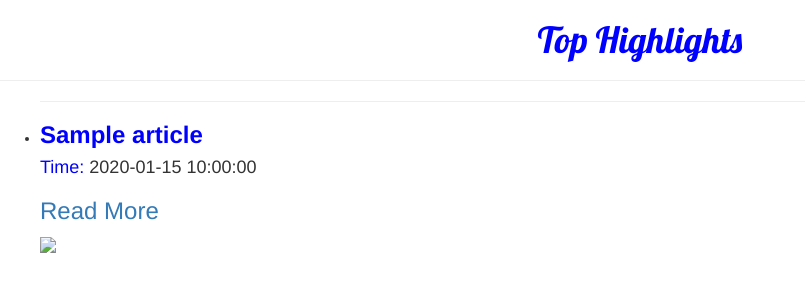
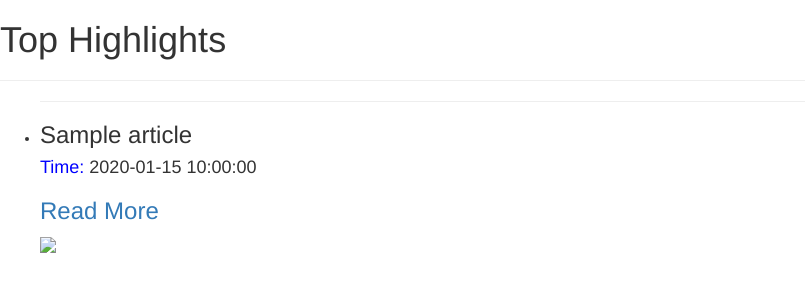
Before and after one commit to Kipngetich33/news-highlights, a Flask app: template app/templates/news_page.html in a window 1280 px wide. Shown: the top 300 px of the page, without its empty margins (0-805 px from the left). Run offline with Flask 2, Linux system fonts and the light colour scheme; the template is opened without the code that fills it: most values are stand-ins (such as "Sample title", 1, 10 or a date in 2020); some libraries are stand-ins or nearby versions.

Commit message:
get rid of existing changes in the articles

```diff
--- a/app/static/css/articles.css
+++ b/app/static/css/articles.css
@@ -1,4 +1,4 @@
-h1{
+/* h1{
     text-align: center;
     color: blue;
     font-family: 'Lobster', cursive;
@@ -12,4 +12,4 @@
 }
 p{
     text-align:  center;
-}
+} */
```
